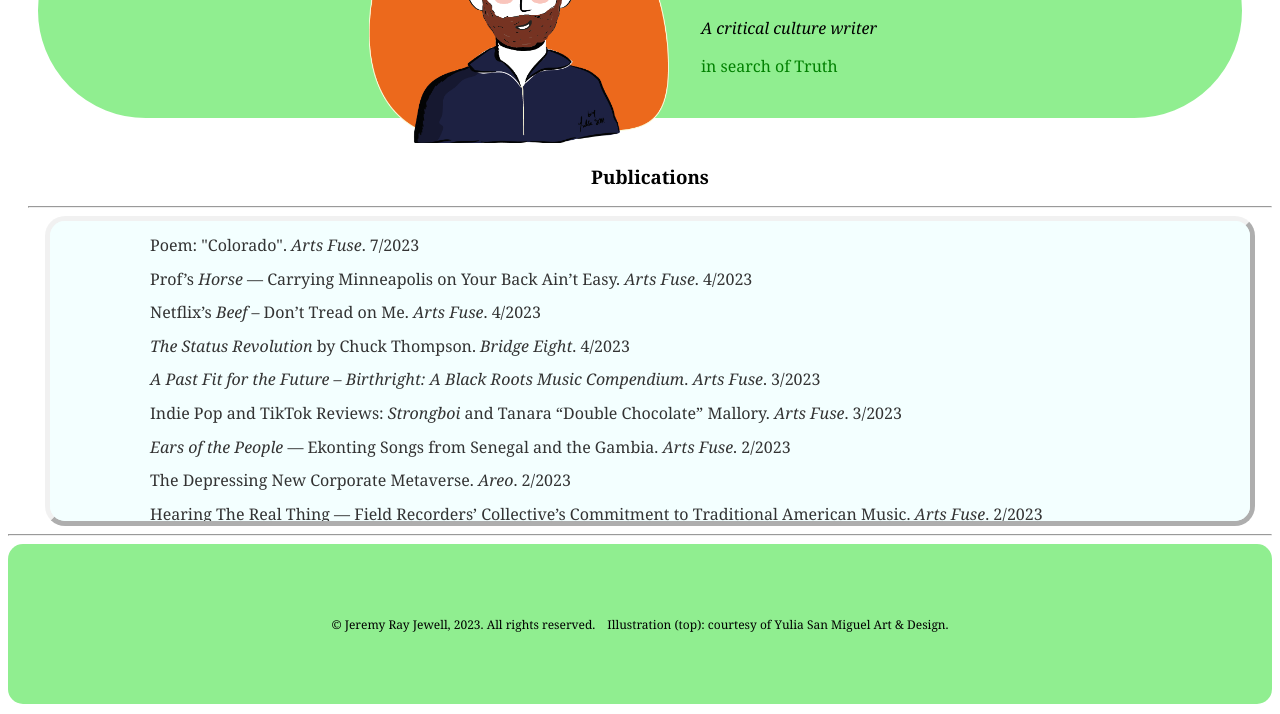
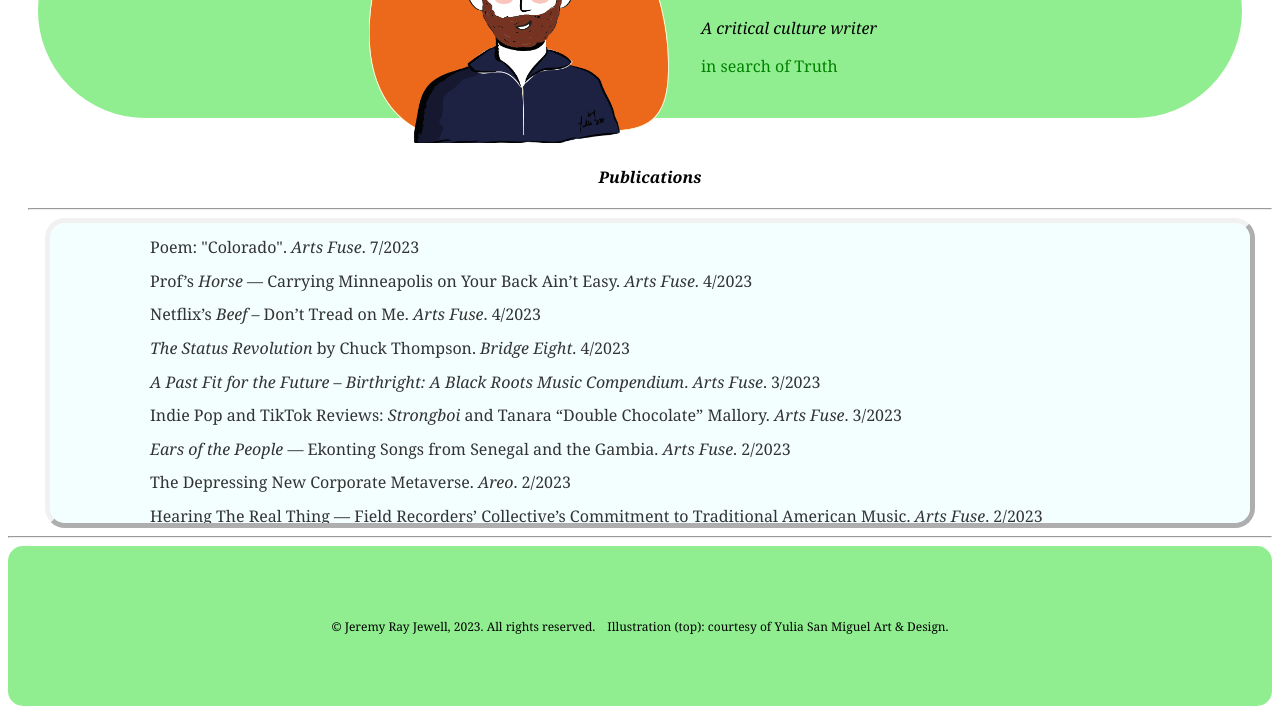
Before and after one commit to jeremyrayjewell/jeremyrayjewell.github.io, a plain HTML site: page index.html in a window 1280 px wide. Shown: the part 135-849 px from the top of the page. Drawn offline with Linux system fonts and the light colour scheme.

Commit message:
Update index.html

```diff
--- a/index.html
+++ b/index.html
@@ -21,7 +21,7 @@
 </div>
 </div>
 <div class="publications">
-  <h3 style='text-align:center;'>Publications</h3>
+  <h4 style='text-align:center;'><em>Publications</em></h4>
     <hr>
 <!-- Links start here -->
   <div id="pub-list">
```
